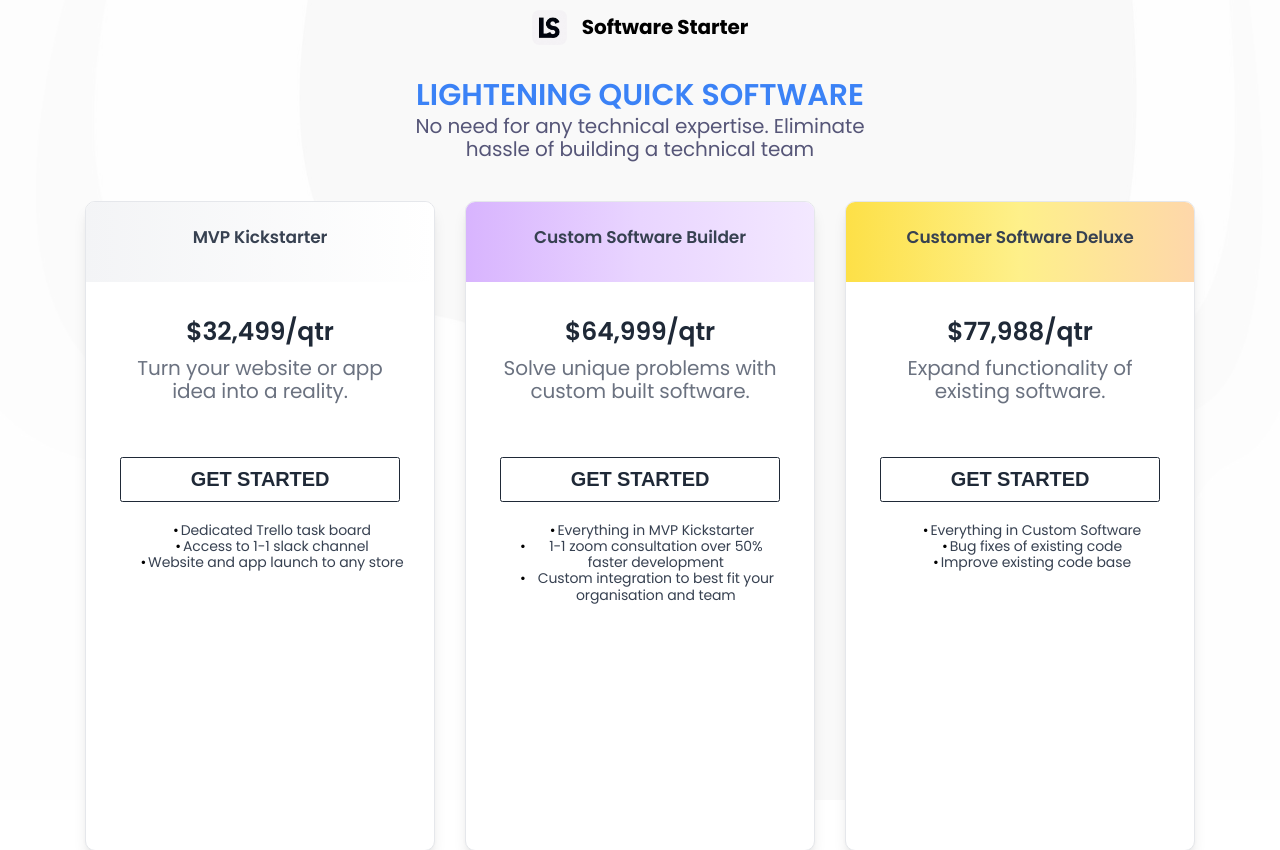
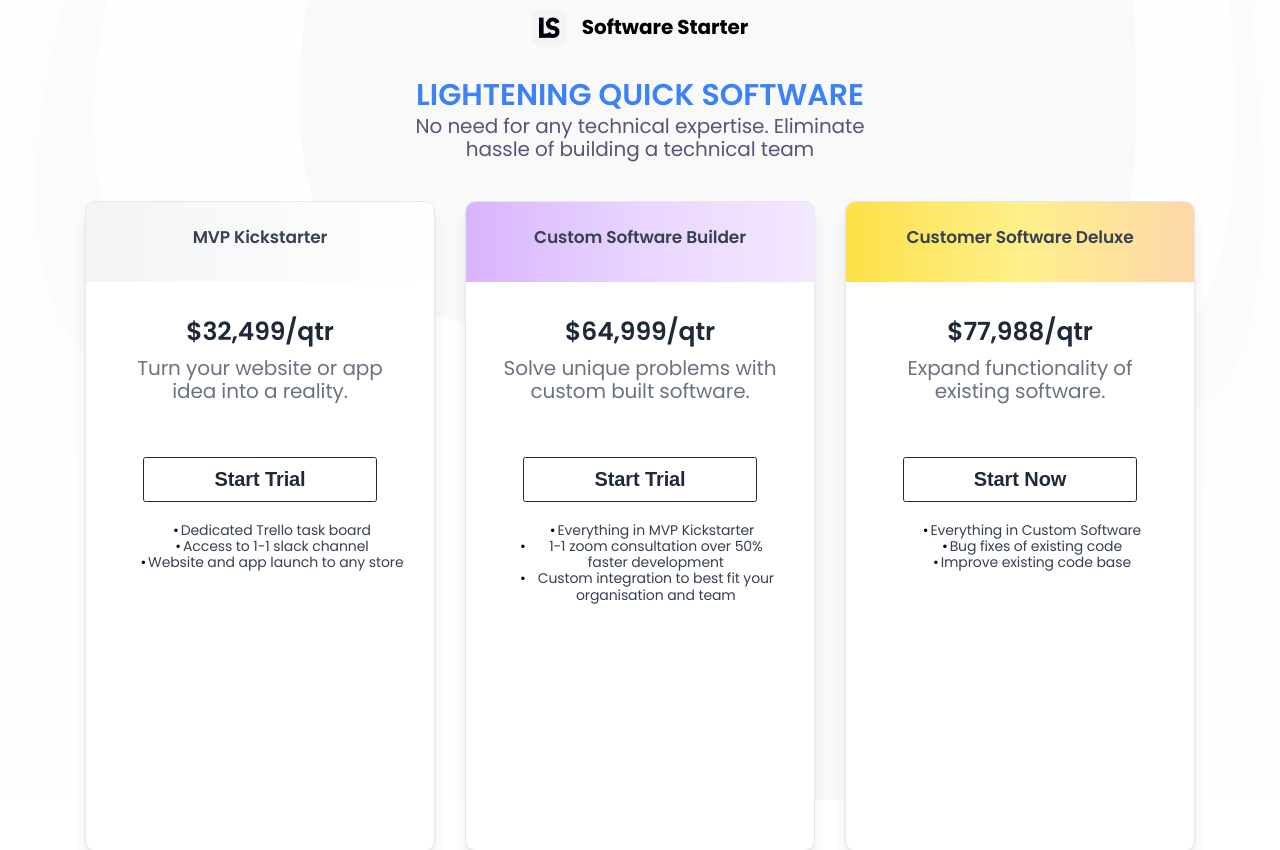
Before and after one commit to beodw/Luminaris-Studio-Website, a React (Create React App) app: page /packages in a window 1280 px wide. Shown: the top 850 px of the page. Built offline with nearby package versions, Linux system fonts and the light colour scheme.

Commit message:
remove free trial from deluxe package

```diff
--- a/src/page/OfferCards.jsx
+++ b/src/page/OfferCards.jsx
@@ -2,7 +2,7 @@ import React from 'react';
 import { useNavigate } from 'react-router-dom';
 
 
-const PricingCard = ({ title, price, description, features, bannerColor }) => {
+const PricingCard = ({ title, price, description, features, bannerColor, noFreeTrial}) => {
   const navigate = useNavigate();
   const goToCheckoutPage = () => {
     navigate('/payment'); // Navigate to the checkout page
@@ -16,7 +16,7 @@ const PricingCard = ({ title, price, description, features, bannerColor }) => {
         <div className="text-2xl font-semibold text-gray-800 mb-1 md:text-[25px]">{price}</div>
         <p className="text-gray-500">{description}</p>
         <button onClick={goToCheckoutPage} className="bg-transparent border-[1px] border-gray-800 text-gray-800 font-semibold py-2 px-4 rounded-sm mt-6 mb-4 hover:bg-black hover:text-white lg:px-[70px]">
-          GET STARTED
+          {noFreeTrial ? "Start Now" : "Start Trial"}
         </button>
         <ul className='w-full flex flex-col items-center justify-center'>
               {features.map((feature, index) => (
@@ -56,6 +56,7 @@ const OfferCards = () => {
       bannerColor: 'bg-gradient-to-r from-purple-300 via-purple-200 to-purple-100', // Light purple for lite plan
     },
     {
+      noFreeTrial: true,
       title: 'Customer Software Deluxe',
       price: '$77,988/qtr',
       description: 'Expand functionality of existing software.',
@@ -80,11 +81,7 @@ const OfferCards = () => {
         {plans.map((plan, index) => (
           <PricingCard
             key={index}
-            title={plan.title}
-            price={plan.price}
-            description={plan.description}
-            features={plan.features}
-            bannerColor={plan.bannerColor}
+            {...plan}
           />
         ))}
       </div>
```
